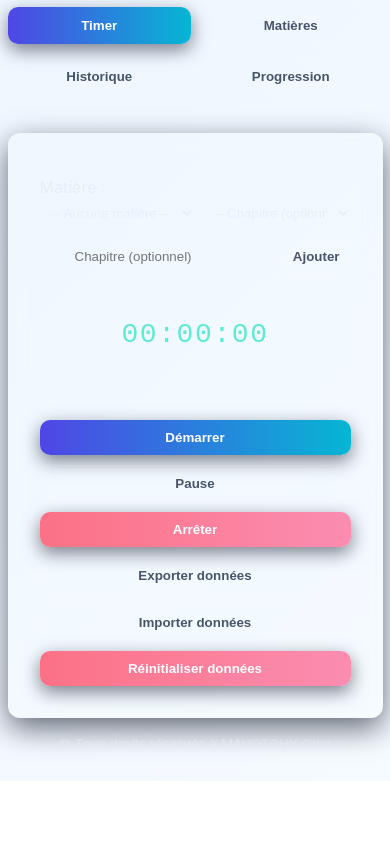
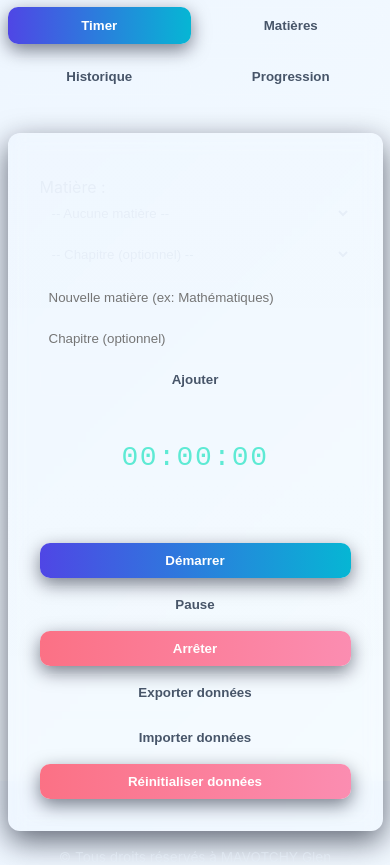
Before and after one commit to joueur006/scanlandtimer, a plain HTML site: page index.html in a window 390 px wide. Shown: the part 95-960 px from the top of the page. Before the commit the page ends 876 px from the top, so only its background shows below. Drawn offline with nearby package versions, Linux system fonts and the light colour scheme.

Commit message:
Update1 styles.css

```diff
--- a/styles.css
+++ b/styles.css
@@ -87,6 +87,20 @@ canvas{max-width:100%;height:220px}
   #newChapterInput{width:100%!important}
 }
 
+/* Mobile: ensure the subject add row wraps and inputs + button are visible */
+@media (max-width:600px) {
+  /* make the section rows stack vertically and allow children to shrink */
+  .section > div { display:flex; flex-direction:column; gap:8px; align-items:stretch; }
+  /* Ensure inputs and selects take full width and don't overflow */
+  #newSubjectInput, #newChapterInput, #chapterSelect, #subjectSelect, #addSubjectBtn {
+    width:100% !important;
+    box-sizing:border-box;
+    min-width:0;
+  }
+  /* Make the add button visually consistent on mobile */
+  #addSubjectBtn { padding:10px; }
+}
+
 /* compact top list under timer */
 #topUnderTimer .item{display:flex;align-items:center;gap:8px;padding:8px;border-radius:8px;background:rgba(255,255,255,0.02);border:1px solid rgba(255,255,255,0.02);margin-bottom:8px}
 #topUnderTimer .item .meta{color:var(--muted);font-size:0.9rem}
```
